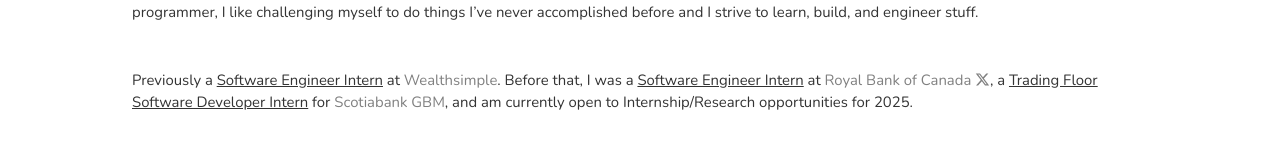
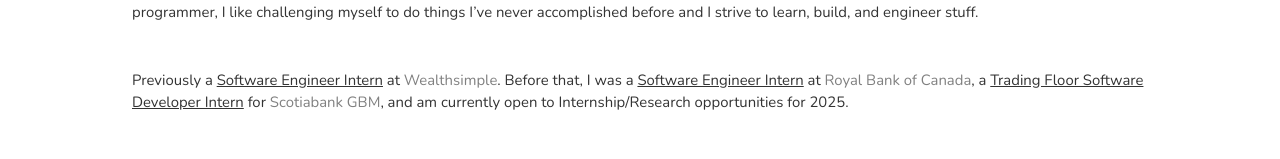
Before and after one commit to thisisadityapatel/aditya-patel.com, a Next.js app: page / in a window 1280 px wide. Shown: the part 348-507 px from the top of the page. Built offline with nearby package versions, Linux system fonts and the light colour scheme; no server answers.

Commit message:
Update index.js

```diff
--- a/src/pages/index.js
+++ b/src/pages/index.js
@@ -74,7 +74,7 @@
             href="/experience/RBC"
             className="introLink hover-underline-animation"
           >
-            Royal Bank of Canada <FontAwesomeIcon icon={faXTwitter} />
+            Royal Bank of Canada
           </Link>
           , a{" "}
           <span style={{ textDecoration: "underline" }}>
```
